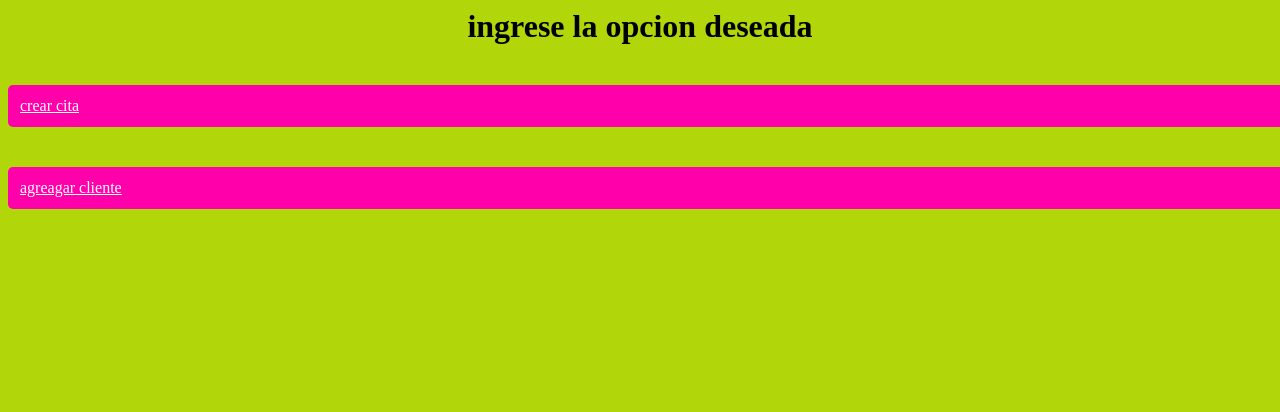
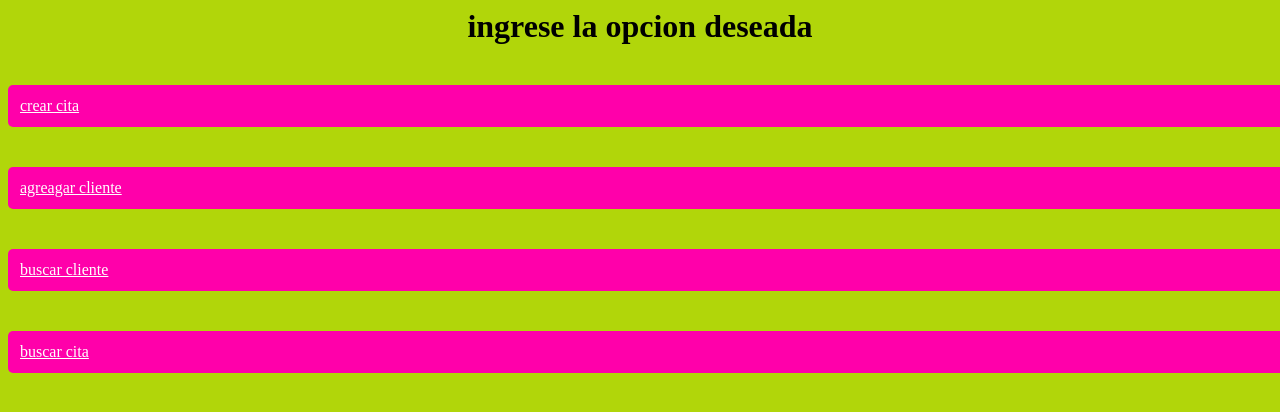
Before and after one commit to MARCERAMIREZ1986/Proyecto-app-envi-de-recordatorios-, a Django app: page /menu/ in a window 1280 px wide. Shown: the top 412 px of the page. Run offline with Django 5.2, Linux system fonts and the light colour scheme.

Commit message:
add funcion

```diff
--- a/mi_app/templates/menu.html
+++ b/mi_app/templates/menu.html
@@ -11,6 +11,8 @@
 
       <a href ="{% url 'cita'%}" class="button">crear cita</a>
       <a href ="{% url 'nuevo_usuario'%}" class="button">agreagar cliente</a>
+      <a href ="{% url 'nuevo_usuario'%}" class="button">buscar cliente</a>
+      <a href ="{% url 'cita'%}" class="button">buscar cita</a>
 
 
     </body>
```
